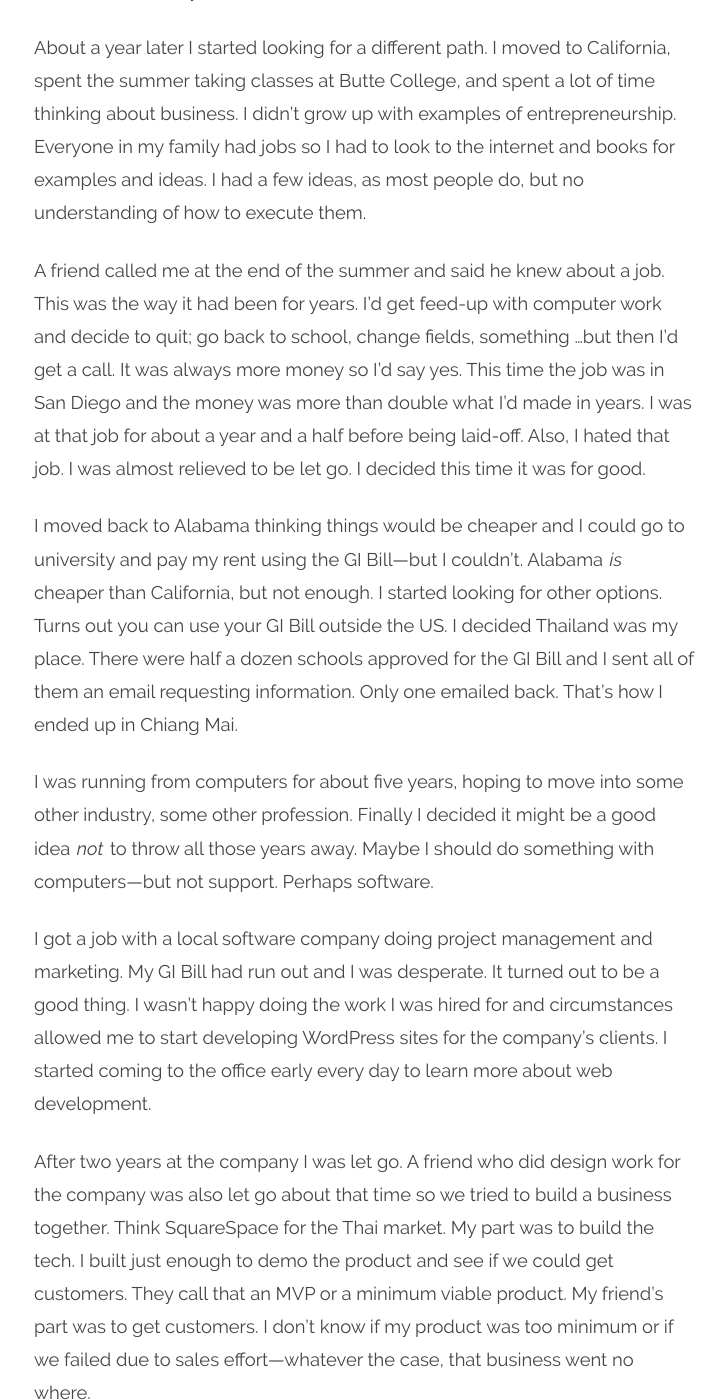
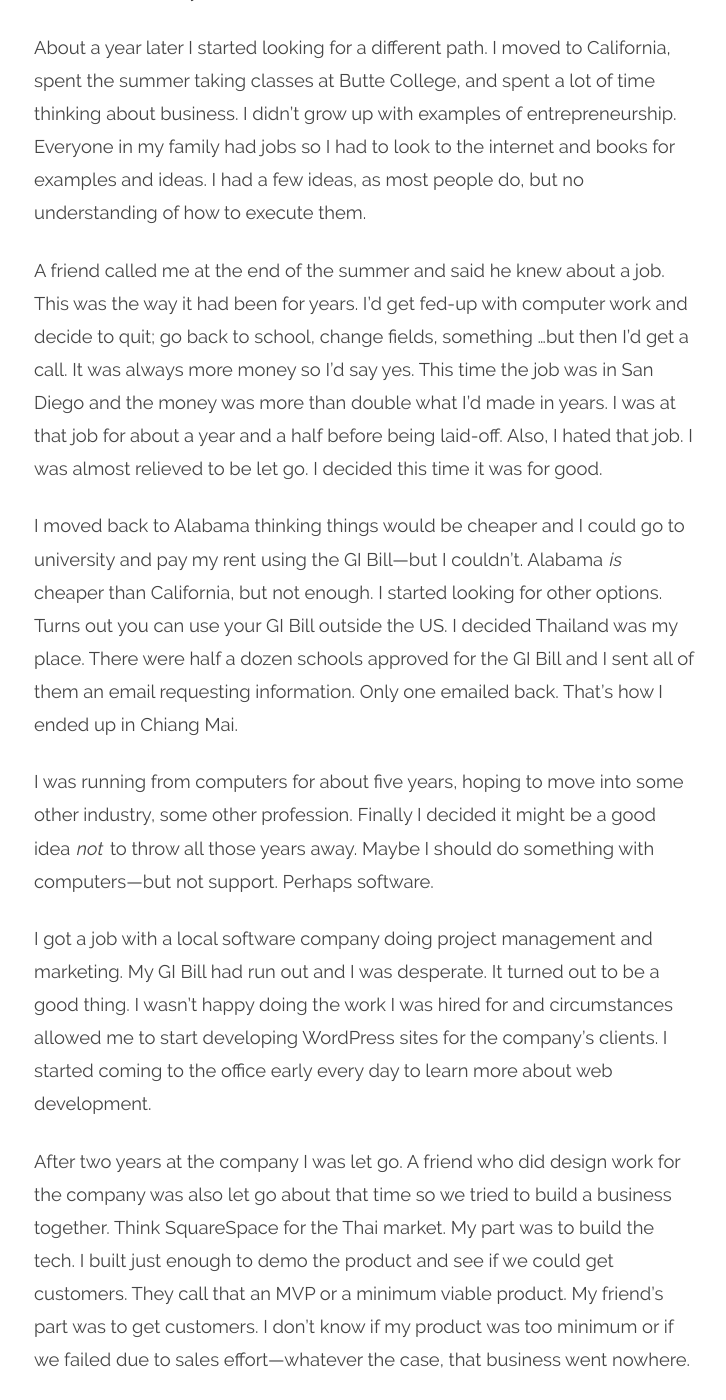
Before and after one commit to bradonomics/bradonomics.com, a Jekyll site: the page built from _pages/about.md, in a window 1280 px wide and 1400 px high, scrolled down 1266 px. Shown: the whole window, without its empty margins (276-1002 px from the left). Built offline with Jekyll 4.4.1, drawn with Linux system fonts in a browser that asks for light colours; some of the changed text lies outside the part shown.

Commit message:
Edit spelling mistakes

```diff
--- a/_pages/about.md
+++ b/_pages/about.md
@@ -17,7 +17,7 @@
 
 About a year later I started looking for a different path. I moved to California, spent the summer taking classes at Butte College, and spent a lot of time thinking about business. I didn't grow up with examples of entrepreneurship. Everyone in my family had jobs so I had to look to the internet and books for examples and ideas. I had a few ideas, as most people do, but no understanding of how to execute them.
 
-A friend called me at the end of the summer and said he knew about a job. This was the way it had been for years. I'd get feed-up with computer work and decide to quit; go back to school, change fields, something ...but then I'd get a call. It was always more money so I'd say yes. This time the job was in San Diego and the money was more than double what I'd made in years. I was at that job for about a year and a half before being laid-off. Also, I hated that job. I was almost relieved to be let go. I decided this time it was for good.
+A friend called me at the end of the summer and said he knew about a job. This was the way it had been for years. I'd get fed-up with computer work and decide to quit; go back to school, change fields, something ...but then I'd get a call. It was always more money so I'd say yes. This time the job was in San Diego and the money was more than double what I'd made in years. I was at that job for about a year and a half before being laid-off. Also, I hated that job. I was almost relieved to be let go. I decided this time it was for good.
 
 I moved back to Alabama thinking things would be cheaper and I could go to university and pay my rent using the GI Bill---but I couldn't. Alabama *is* cheaper than California, but not enough. I started looking for other options. Turns out you can use your GI Bill outside the US. I decided Thailand was my place. There were half a dozen schools approved for the GI Bill and I sent all of them an email requesting information. Only one emailed back. That's how I ended up in Chiang Mai.
 
@@ -25,6 +25,6 @@
 
 I got a job with a local software company doing project management and marketing. My GI Bill had run out and I was desperate. It turned out to be a good thing. I wasn't happy doing the work I was hired for and circumstances allowed me to start developing WordPress sites for the company's clients. I started coming to the office early every day to learn more about web development.
 
-After two years at the company I was let go. A friend who did design work for the company was also let go about that time so we tried to build a business together. Think SquareSpace for the Thai market. My part was to build the tech. I built just enough to demo the product and see if we could get customers. They call that an MVP or a minimum viable product. My friend's part was to get customers. I don't know if my product was too minimum or if we failed due to sales effort---whatever the case, that business went no where.
+After two years at the company I was let go. A friend who did design work for the company was also let go about that time so we tried to build a business together. Think SquareSpace for the Thai market. My part was to build the tech. I built just enough to demo the product and see if we could get customers. They call that an MVP or a minimum viable product. My friend's part was to get customers. I don't know if my product was too minimum or if we failed due to sales effort---whatever the case, that business went nowhere.
 
-So that brings us to 2017 and back to Alabama. After all that time and [many failures](/failures/), I'm back on the farm. Back to working cows, cleaning fence rows, and raking hay. After being gone for so long, it sure does feel good to be back home.
+So that brings us to 2017 and back to Alabama. After all that time and many failures, I'm back on the farm. Back to working cows, cleaning fence rows, and raking hay. After being gone for so long, it sure does feel good to be back home.
```
Also changed, not shown: other parts of _pages/about.md (+1 -1 lines).
